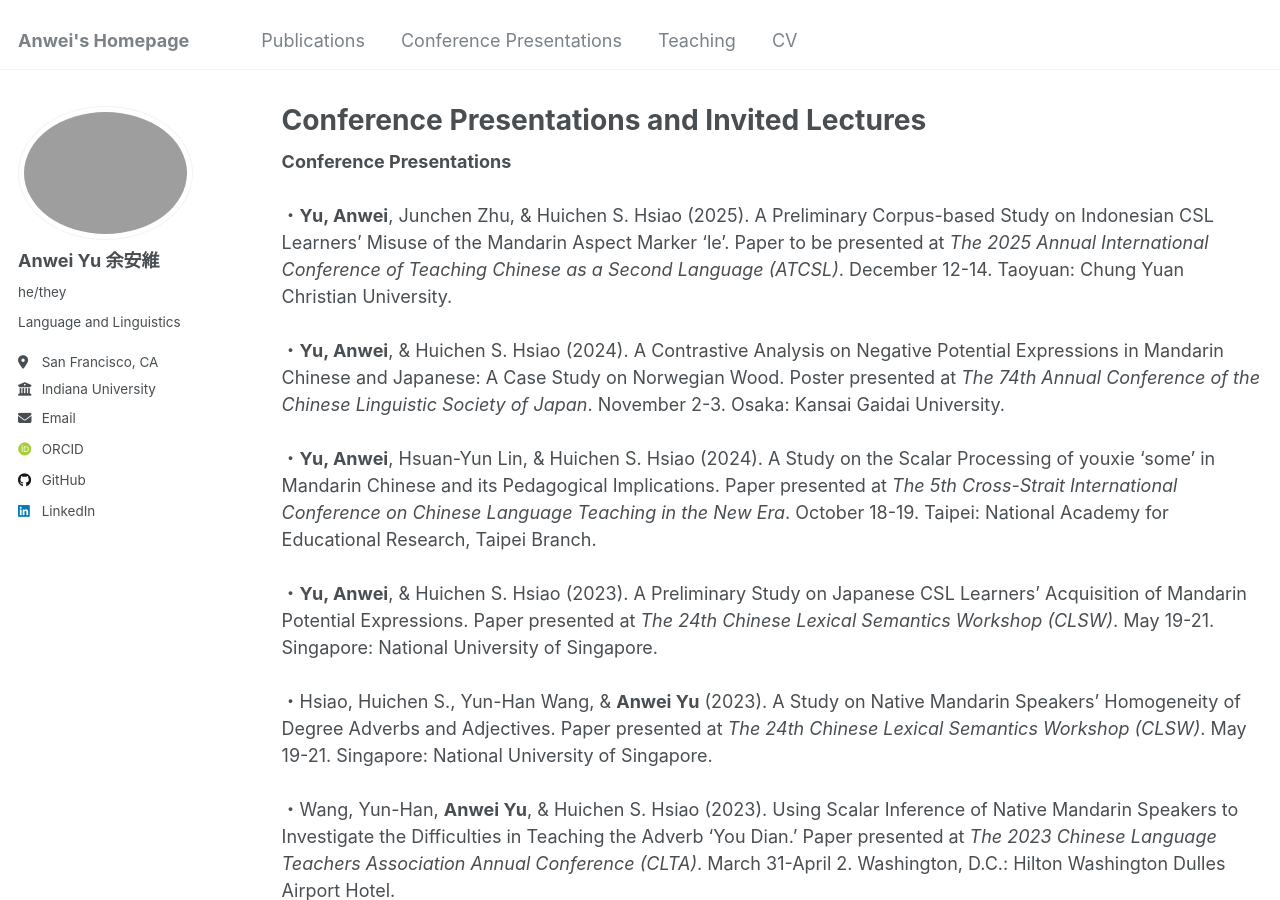
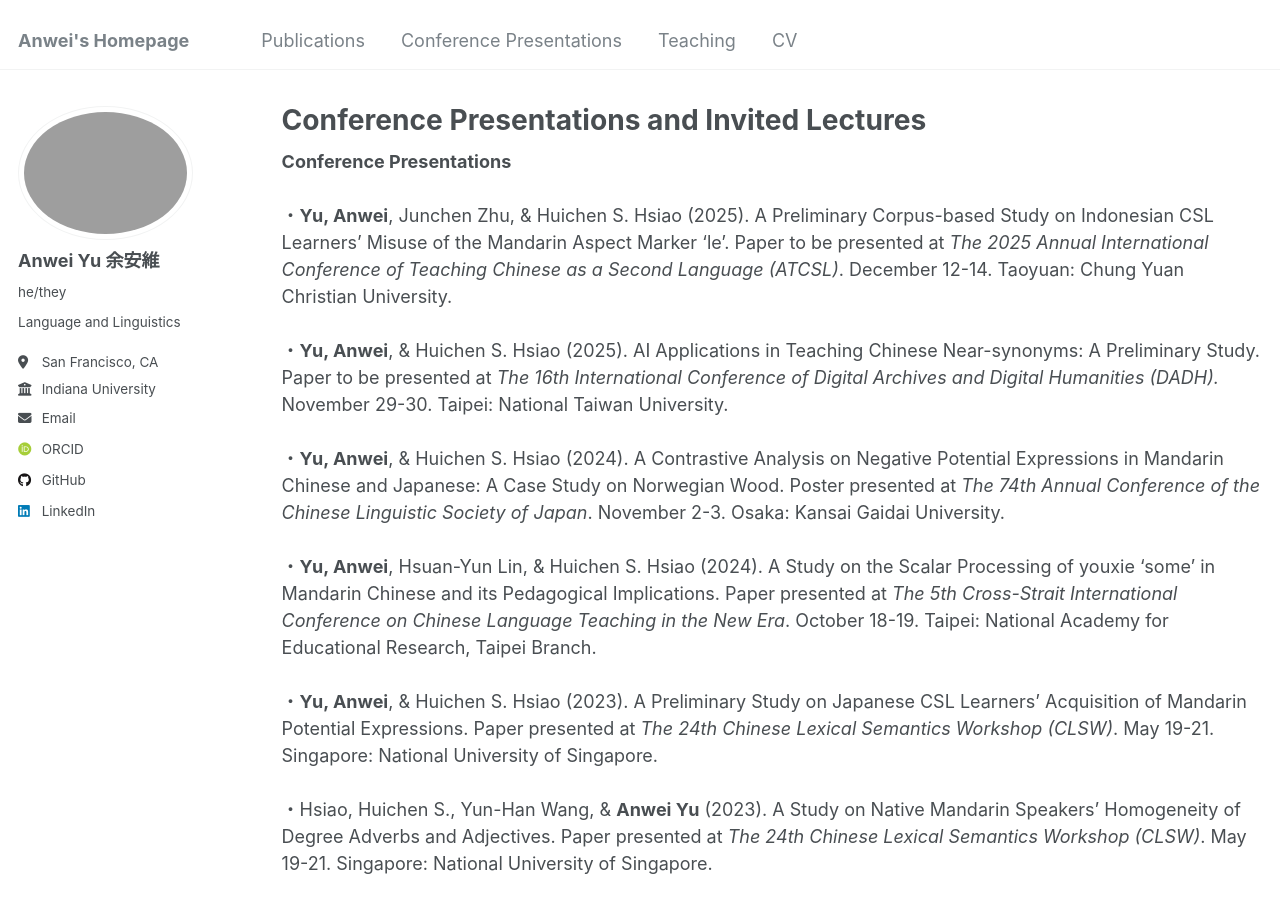
Before and after one commit to anweiyu/anweiyu.github.io, a Jekyll site: the page built from _pages/talks.html, in a window 1280 px wide and 900 px high. Built offline with Jekyll 4.4.1, drawn with Linux system fonts in a browser that asks for light colours; some web fonts are replaced.

Commit message:
Update talks.html

```diff
--- a/_pages/talks.html
+++ b/_pages/talks.html
@@ -7,6 +7,7 @@ author_profile: true
 
 <strong>Conference Presentations</strong><br><br>
 ・<strong>Yu, Anwei</strong>, Junchen Zhu, & Huichen S. Hsiao (2025). A Preliminary Corpus-based Study on Indonesian CSL Learners’ Misuse of the Mandarin Aspect Marker ‘le’. Paper to be presented at <em>The 2025 Annual International Conference of Teaching Chinese as a Second Language (ATCSL)</em>. December 12-14. Taoyuan: Chung Yuan Christian University.<br><br>
+・<strong>Yu, Anwei</strong>, & Huichen S. Hsiao (2025). AI Applications in Teaching Chinese Near-synonyms: A Preliminary Study. Paper to be presented at <em>The 16th International Conference of Digital Archives and Digital Humanities (DADH).</em> November 29-30. Taipei: National Taiwan University.<br><br>
 ・<strong>Yu, Anwei</strong>, & Huichen S. Hsiao (2024). A Contrastive Analysis on Negative Potential Expressions in Mandarin Chinese and Japanese: A Case Study on Norwegian Wood. Poster presented at <em>The 74th Annual Conference of the Chinese Linguistic Society of Japan</em>. November 2-3. Osaka: Kansai Gaidai University.<br><br>
 ・<strong>Yu, Anwei</strong>, Hsuan-Yun Lin, & Huichen S. Hsiao (2024). A Study on the Scalar Processing of youxie ‘some’ in Mandarin Chinese and its Pedagogical Implications. Paper presented at <em>The 5th Cross-Strait International Conference on Chinese Language Teaching in the New Era</em>. October 18-19. Taipei: National Academy for Educational Research, Taipei Branch.<br><br>
 ・<strong>Yu, Anwei</strong>, & Huichen S. Hsiao (2023). A Preliminary Study on Japanese CSL Learners’ Acquisition of Mandarin Potential Expressions. Paper presented at <em>The 24th Chinese Lexical Semantics Workshop (CLSW)</em>. May 19-21. Singapore: National University of Singapore.<br><br>
```
